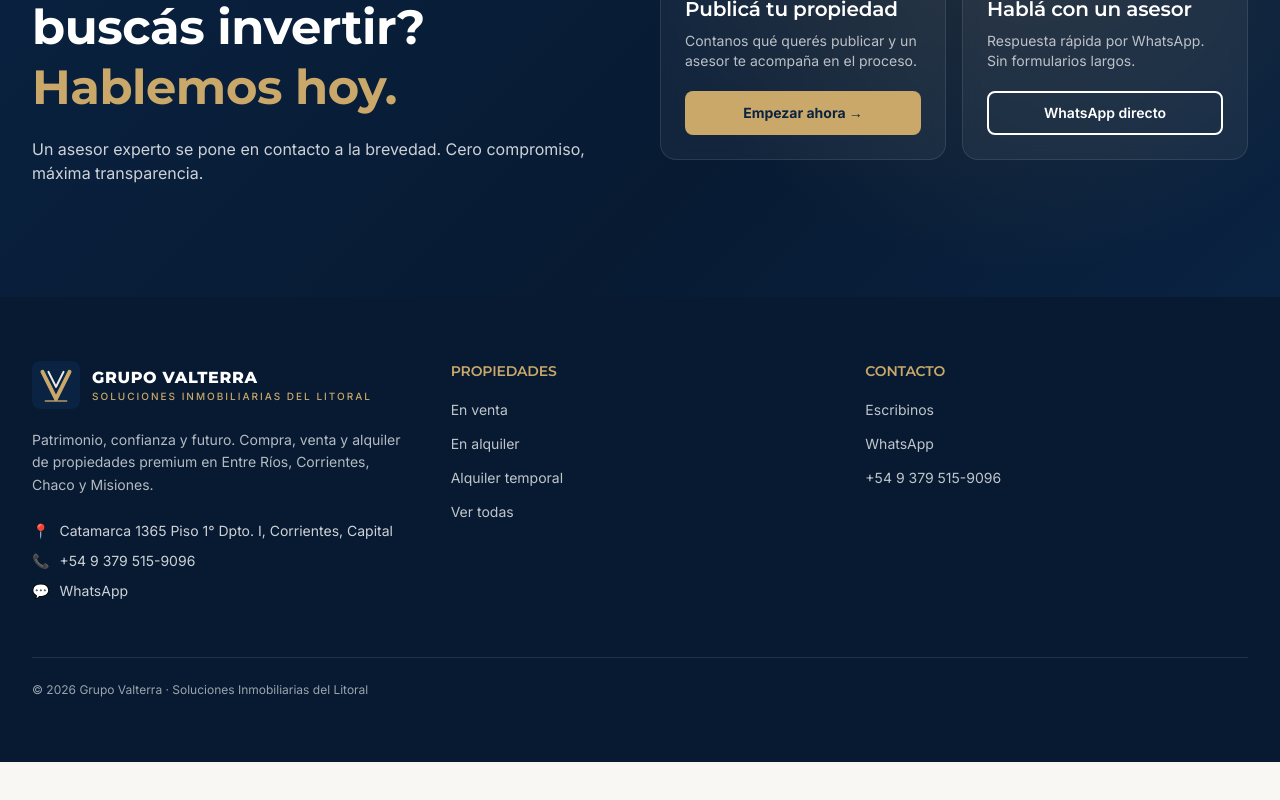
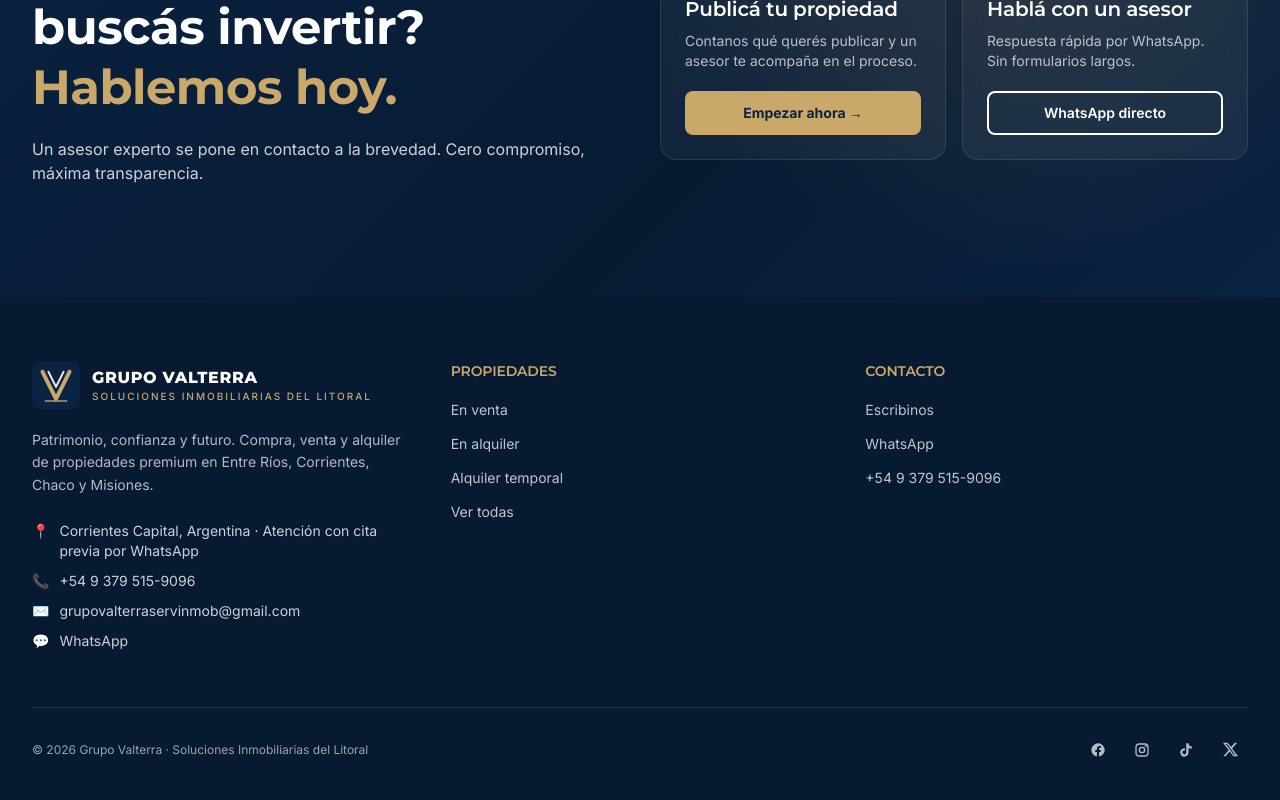
Before and after one commit to GRUPOVALTERRA/grupo-valterra, a Next.js app in the folder frontend/: page / in a window 1280 px wide. Shown: the part 4342-5142 px from the top of the page. Before the commit the page ends 5104 px from the top, so only its background shows below. Built offline with nearby package versions, Linux system fonts and the light colour scheme; no server answers; a web font is replaced by a local one.

Commit message:
feat(web): add verified social links

```diff
--- a/frontend/src/components/home/ContactSection.tsx
+++ b/frontend/src/components/home/ContactSection.tsx
@@ -2,6 +2,7 @@
 
 import { useEffect, useState, type FormEvent } from "react";
 import { MOCK_PROPERTIES } from "@/services/mock-properties";
+import { SocialLinks } from "@/components/layout/SocialLinks";
 
 type Status = "idle" | "submitting" | "success" | "error";
 
@@ -123,6 +124,15 @@ export function ContactSection({ propertySlug: propSlug, propertyTitle: propTitl
                 </li>
               ))}
             </ul>
+
+            <div className="mt-10">
+              <p className="text-xs font-semibold uppercase tracking-[0.18em] text-[#C9A86A]">
+                Seguinos en redes
+              </p>
+              <div className="mt-3">
+                <SocialLinks variant="light" />
+              </div>
+            </div>
           </div>
 
           <div className="rounded-2xl border border-[#D8D8D8] bg-white p-6 shadow-[0_20px_60px_-20px_rgba(10,35,66,0.18)] md:p-8">
--- a/frontend/src/components/layout/Footer.tsx
+++ b/frontend/src/components/layout/Footer.tsx
@@ -1,4 +1,5 @@
 import Image from "next/image";
+import { SocialLinks } from "./SocialLinks";
 
 /**
  * Enlaces del pie.
@@ -54,18 +55,20 @@ export function Footer() {
             <div className="mt-6 space-y-2.5 text-sm text-white/80">
               <div className="flex items-start gap-2.5">
                 <span className="text-[#C9A86A]">📍</span>
-                <span>Catamarca 1365 Piso 1° Dpto. I, Corrientes, Capital</span>
+                <span>Corrientes Capital, Argentina · Atención con cita previa por WhatsApp</span>
               </div>
               <a href="tel:+5493795159096" className="flex items-center gap-2.5 hover:text-[#C9A86A]">
                 <span className="text-[#C9A86A]">📞</span>
                 +54 9 379 515-9096
               </a>
               {/*
-                Sprint 14-B — se retiró el email de contacto anterior: pertenecía a
-                otro dominio y no hay casilla comercial confirmada en el dominio
-                propio (la de acceso es sólo remitente de autenticación). Se dejan
-                los canales verificables: teléfono, WhatsApp y el formulario.
+                S16-SOCIAL — casilla administrativa confirmada por el dueño
+                (commit a6b07ae). Reemplaza al email retirado en Sprint 14-B.
               */}
+              <a href="mailto:grupovalterraservinmob@gmail.com" className="flex items-center gap-2.5 hover:text-[#C9A86A]">
+                <span className="text-[#C9A86A]">✉️</span>
+                grupovalterraservinmob@gmail.com
+              </a>
               <a
                 href="https://wa.me/5493795159096"
                 target="_blank"
@@ -112,10 +115,8 @@ export function Footer() {
           <p className="text-xs text-white/60">
             © {year} Grupo Valterra · Soluciones Inmobiliarias del Litoral
           </p>
-          {/*
-            Sprint 14-B — se retiraron los iconos sociales: apuntaban a "#" y no
-            hay perfiles confirmados. Se reponen cuando existan URLs reales.
-          */}
+          {/* S16-SOCIAL — URLs oficiales confirmadas, centralizadas en lib/social.ts */}
+          <SocialLinks variant="dark" />
         </div>
       </div>
     </footer>
--- /dev/null
+++ b/frontend/src/components/layout/SocialLinks.tsx
@@ -0,0 +1,55 @@
+import type { ReactElement } from "react";
+import { SOCIAL_LINKS, type SocialName } from "@/lib/social";
+
+const ICONS: Record<SocialName, ReactElement> = {
+  Facebook: (
+    <svg width="16" height="16" viewBox="0 0 24 24" fill="currentColor" aria-hidden>
+      <path d="M22 12a10 10 0 10-11.56 9.88v-6.99H7.9V12h2.54V9.8c0-2.5 1.5-3.89 3.78-3.89 1.1 0 2.24.2 2.24.2v2.46h-1.26c-1.24 0-1.63.77-1.63 1.56V12h2.77l-.44 2.89h-2.33v6.99A10 10 0 0022 12z" />
+    </svg>
+  ),
+  Instagram: (
+    <svg width="16" height="16" viewBox="0 0 24 24" fill="none" stroke="currentColor" strokeWidth="2" aria-hidden>
+      <rect x="3" y="3" width="18" height="18" rx="5" />
+      <circle cx="12" cy="12" r="4" />
+      <circle cx="17.5" cy="6.5" r="0.5" fill="currentColor" />
+    </svg>
+  ),
+  TikTok: (
+    <svg width="16" height="16" viewBox="0 0 24 24" fill="currentColor" aria-hidden>
+      <path d="M19.59 6.69a4.83 4.83 0 01-3.77-4.25V2h-3.45v13.67a2.89 2.89 0 01-5.2 1.74 2.89 2.89 0 012.31-4.64 2.93 2.93 0 01.88.13V9.4a6.84 6.84 0 00-1-.05A6.33 6.33 0 005 20.1a6.34 6.34 0 0010.86-4.43v-7a8.16 8.16 0 004.77 1.52v-3.4a4.85 4.85 0 01-1.04-.1z" />
+    </svg>
+  ),
+  X: (
+    <svg width="15" height="15" viewBox="0 0 24 24" fill="currentColor" aria-hidden>
+      <path d="M18.9 1.15h3.68l-8.04 9.19L24 22.85h-7.41l-5.8-7.58-6.64 7.58H.46l8.6-9.83L0 1.15h7.59l5.24 6.93 6.07-6.93zm-1.29 19.5h2.04L6.49 3.24H4.3l13.31 17.4z" />
+    </svg>
+  ),
+};
+
+interface SocialLinksProps {
+  /** "dark": fondo navy (footer) · "light": fondo blanco (sección contacto) */
+  variant?: "dark" | "light";
+}
+
+export function SocialLinks({ variant = "dark" }: SocialLinksProps) {
+  const styles =
+    variant === "dark"
+      ? "text-white/70 hover:bg-white/10 hover:text-[#C9A86A]"
+      : "border border-[#0A2342]/15 text-[#0A2342] hover:border-[#C9A86A] hover:text-[#C9A86A]";
+  return (
+    <div className="flex items-center gap-2">
+      {SOCIAL_LINKS.map((s) => (
+        <a
+          key={s.name}
+          href={s.href}
+          target="_blank"
+          rel="noopener noreferrer"
+          aria-label={`${s.name} de Grupo Valterra`}
+          className={`flex h-9 w-9 items-center justify-center rounded-md transition-colors ${styles}`}
+        >
+          {ICONS[s.name]}
+        </a>
+      ))}
+    </div>
+  );
+}
--- /dev/null
+++ b/frontend/src/lib/social.ts
@@ -0,0 +1,16 @@
+/**
+ * Redes sociales oficiales de Grupo Valterra.
+ * ÚNICO lugar donde se editan las URLs — Footer y ContactSection leen de acá.
+ *
+ * ⚠️ TikTok: el username cambia @grupovalterra_ok → @grupovalterraar
+ * alrededor del 01/09/2026. Cuando ocurra, actualizar SOLO la URL de abajo.
+ */
+export const SOCIAL_LINKS = [
+  // Página sin username todavía — cuando reclamen @grupovalterra, reemplazar por la URL corta.
+  { name: "Facebook", href: "https://www.facebook.com/profile.php?id=61593004700771" },
+  { name: "Instagram", href: "https://www.instagram.com/grupovalterraar" },
+  { name: "TikTok", href: "https://www.tiktok.com/@grupovalterra_ok" },
+  { name: "X", href: "https://x.com/grupovalterraar" },
+] as const;
+
+export type SocialName = (typeof SOCIAL_LINKS)[number]["name"];
```
